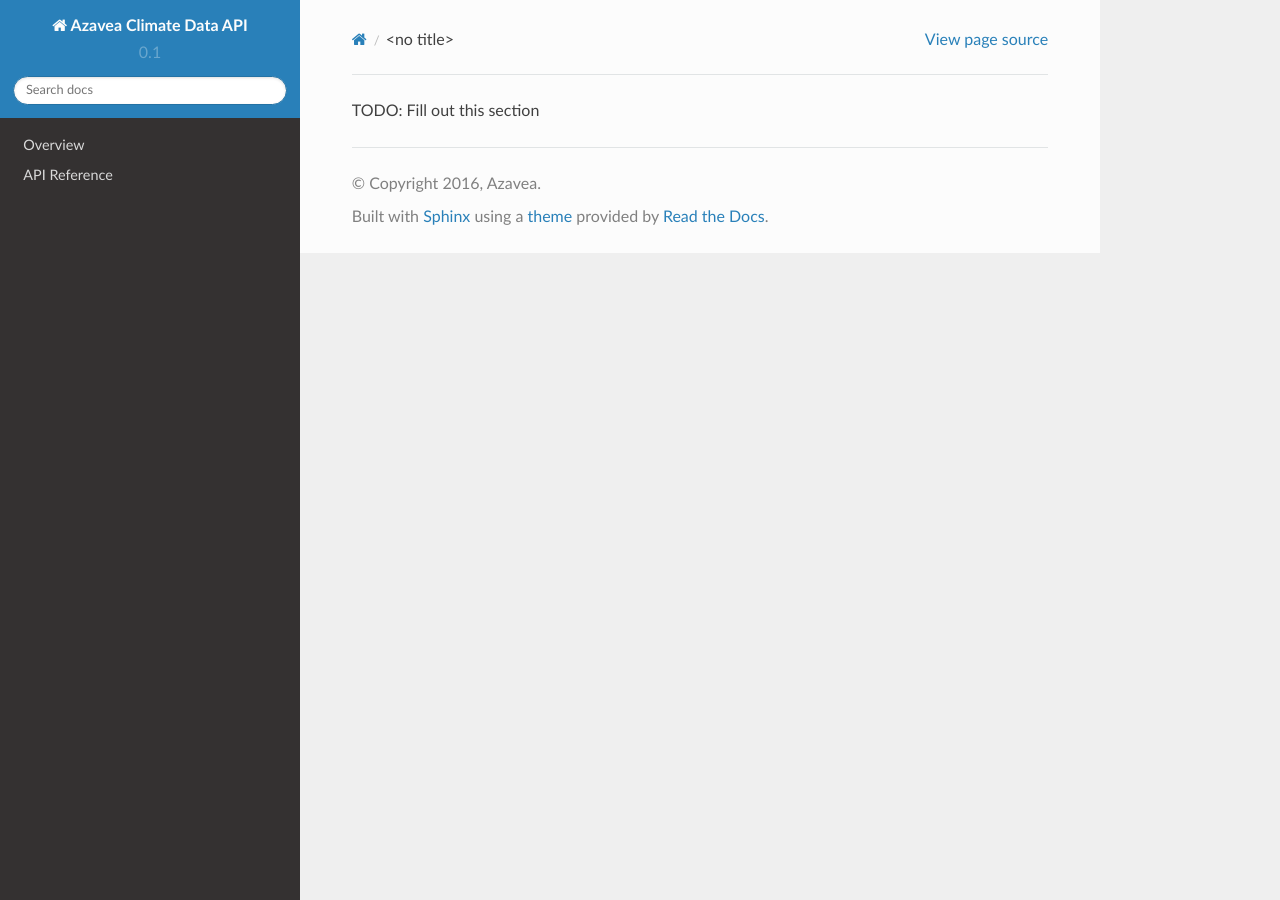
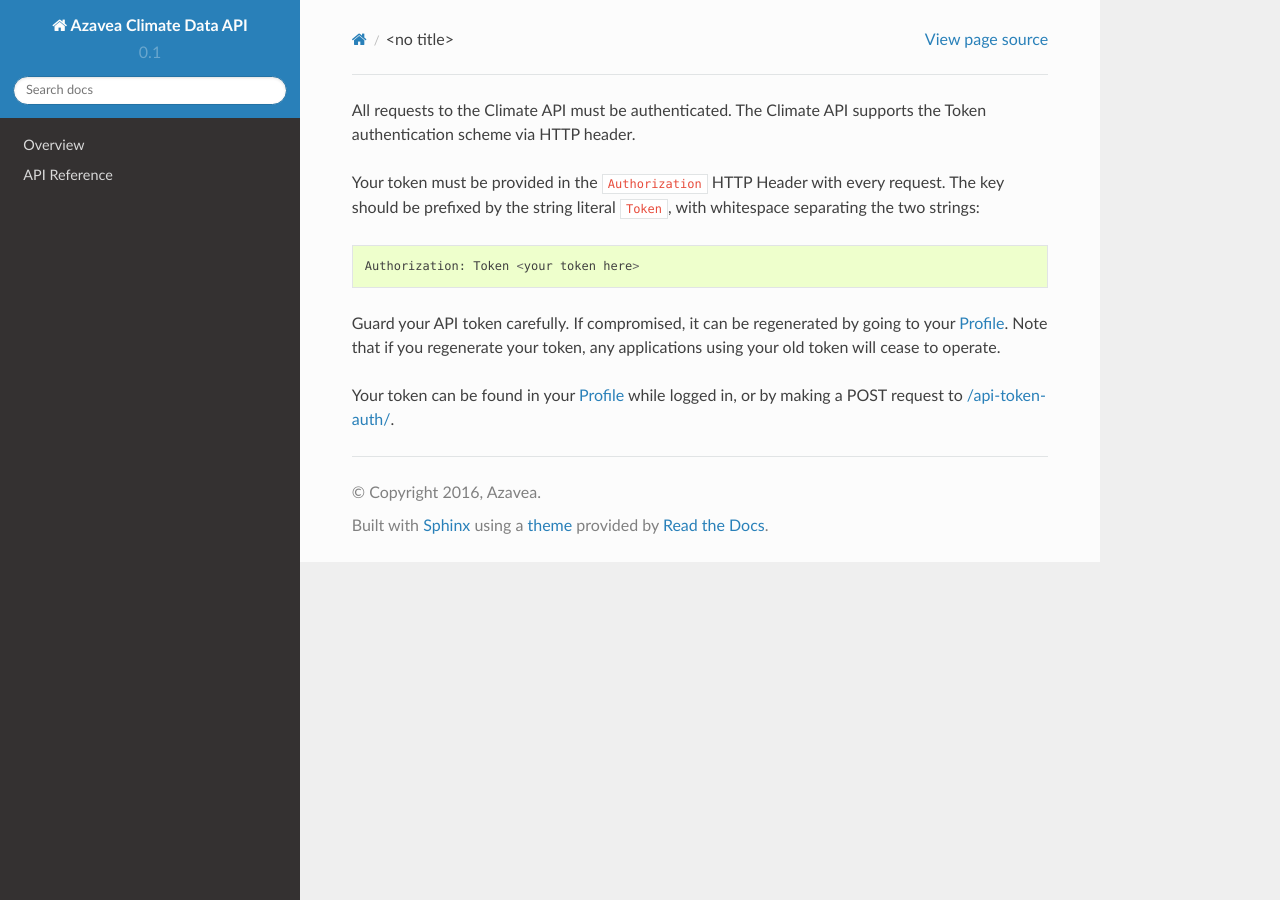
Before and after one commit to azavea/climate-change-api, a Sphinx documentation site: the page built from doc/source/overview/authentication.rst, in a window 1280 px wide. Built offline with Sphinx 7.4.7 and the Read the Docs theme 2.0.0, drawn with Linux system fonts in a browser that asks for light colours.

Commit message:
Add Overview: Authentication section to API docs
I added these notes here because the notes in "Getting Started"
are hard to find if simply browsing the docs, and this section provides
a comprehensive overview of how to authenticate that isn't provided
in either "Getting Started" or "API Reference".

```diff
--- a/doc/source/overview/authentication.rst
+++ b/doc/source/overview/authentication.rst
@@ -1,2 +1,13 @@
 
-TODO: Fill out this section
+All requests to the Climate API must be authenticated. The Climate API supports the Token authentication scheme via HTTP header.
+
+Your token must be provided in the ``Authorization`` HTTP Header with every request. The key should be prefixed by the string literal ``Token``, with whitespace separating the two strings::
+
+    Authorization: Token <your token here>
+
+Guard your API token carefully. If compromised, it can be regenerated by going to your `Profile`_. Note that if you regenerate your token, any applications using your old token will cease to operate.
+
+Your token can be found in your `Profile`_ while logged in, or by making a POST request to `/api-token-auth/`_.
+
+.. _Profile: https://staging.api.futurefeelslike.com/accounts/profile/
+.. _/api-token-auth/: api_reference.html#post--api-token-auth
```
